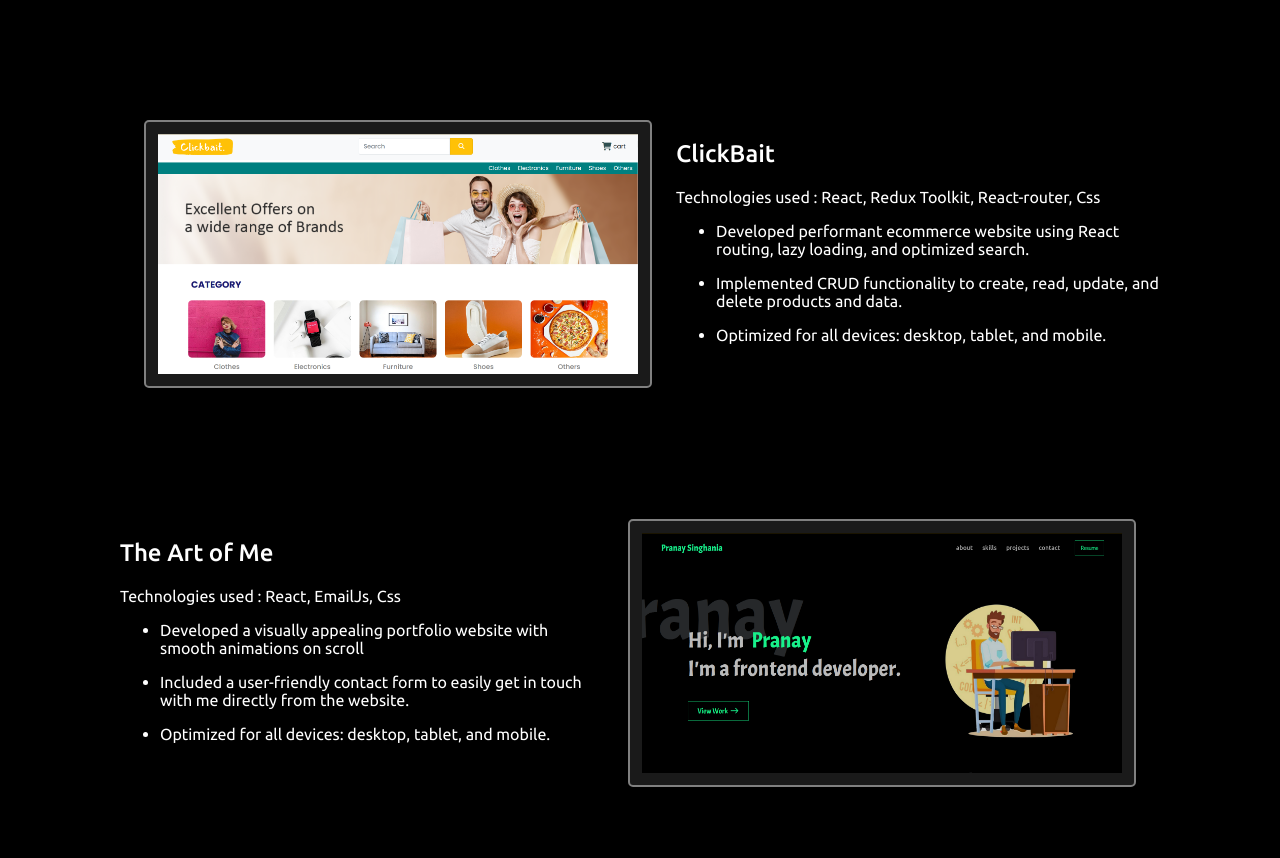
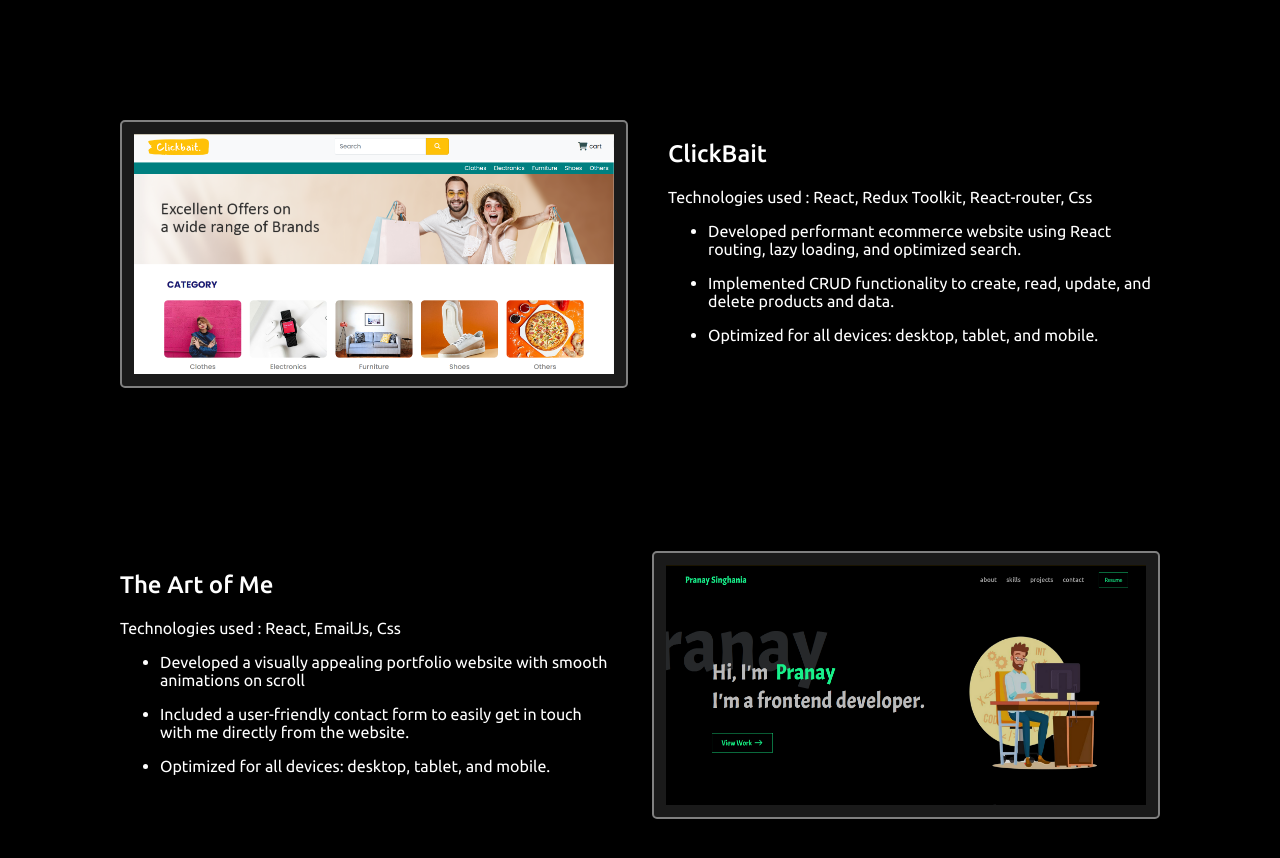
Before and after one commit to Pranay-Singhania/The-Art-of-Me, a React (Create React App) app: page / in a window 1280 px wide. Shown: the part 2640-3498 px from the top of the page. Built offline with nearby package versions, Linux system fonts and the light colour scheme.

Commit message:
added scroll animation

```diff
--- a/package.json
+++ b/package.json
@@ -11,7 +11,7 @@
     "@testing-library/jest-dom": "^5.16.5",
     "@testing-library/react": "^13.4.0",
     "@testing-library/user-event": "^13.5.0",
-    "aos": "^2.3.4",
+    "aos": "^3.0.0-beta.6",
     "react": "^18.2.0",
     "react-confetti": "^6.1.0",
     "react-dom": "^18.2.0",
--- a/public/index.html
+++ b/public/index.html
@@ -5,14 +5,18 @@
     <link rel="icon" href="%PUBLIC_URL%/favicon.ico" />
     <meta name="viewport" content="width=device-width, initial-scale=1" />
     <meta name="theme-color" content="#000000" />
-    <meta
-      name="description"
-      content="Web site created using create-react-app"
-    />
+    <meta name="description" content="Web site created using create-react-app" />
+    <!-- AOS css cdn -->
+    <link rel="stylesheet" href="https://unpkg.com/aos@next/dist/aos.css" />
     <title>React App</title>
   </head>
   <body>
     <noscript>You need to enable JavaScript to run this app.</noscript>
     <div id="root"></div>
+    <!-- AOS js cdn -->
+    <script src="https://unpkg.com/aos@next/dist/aos.js"></script>
+    <script>
+      AOS.init();
+    </script>
   </body>
 </html>
--- a/src/pages/ProjectsPage/ProjectsPage.css
+++ b/src/pages/ProjectsPage/ProjectsPage.css
@@ -3,7 +3,7 @@
     height: 150vh;
     font-family: var(--font-ubuntu);
 }
-.projects-page-img1{
+.projects-page-img{
     width: 30rem;
     height: 15rem;
     border-radius: 5px;
@@ -14,10 +14,13 @@
 .project-box{
     display: flex;
     flex-direction: row;
-    margin-bottom: 8rem;
+    margin-bottom: 10rem;
 }
-.project-image-container{
-    margin: 0 1.5rem;
+.project-image-container1{
+    margin-right:2.5rem;
+}
+.project-image-container2{
+    margin-left:2.5rem;
 }
 .project-description-container h2{
     font-weight: 500;
--- a/src/pages/ProjectsPage/ProjectsPage.js
+++ b/src/pages/ProjectsPage/ProjectsPage.js
@@ -9,9 +9,9 @@
   return (
     <section className="projects-section">
       <div className="projects-page">
-        <div className="project-box">
-          <div className="project-image-container">
-            <img src={ecom_pc} alt="" className="projects-page-img1" />
+        <div className="project-box" data-aos="fade-right" data-aos-duration="2000">
+          <div className="project-image-container1">
+            <img src={ecom_pc} alt="" className="projects-page-img" />
           </div>
           <div className="project-description-container">
             <h2>ClickBait</h2>
@@ -39,8 +39,8 @@
               <li>Optimized for all devices: desktop, tablet, and mobile.</li>
             </ul>
           </div>
-          <div className="project-image-container">
-            <img src={portfolio_pc} alt="" className="projects-page-img1" />
+          <div className="project-image-container2">
+            <img src={portfolio_pc} alt="" className="projects-page-img" />
           </div>
         </div>
       </div>
```
Also changed, not shown: 1 other file (tests, documents, lock files or other folders).
